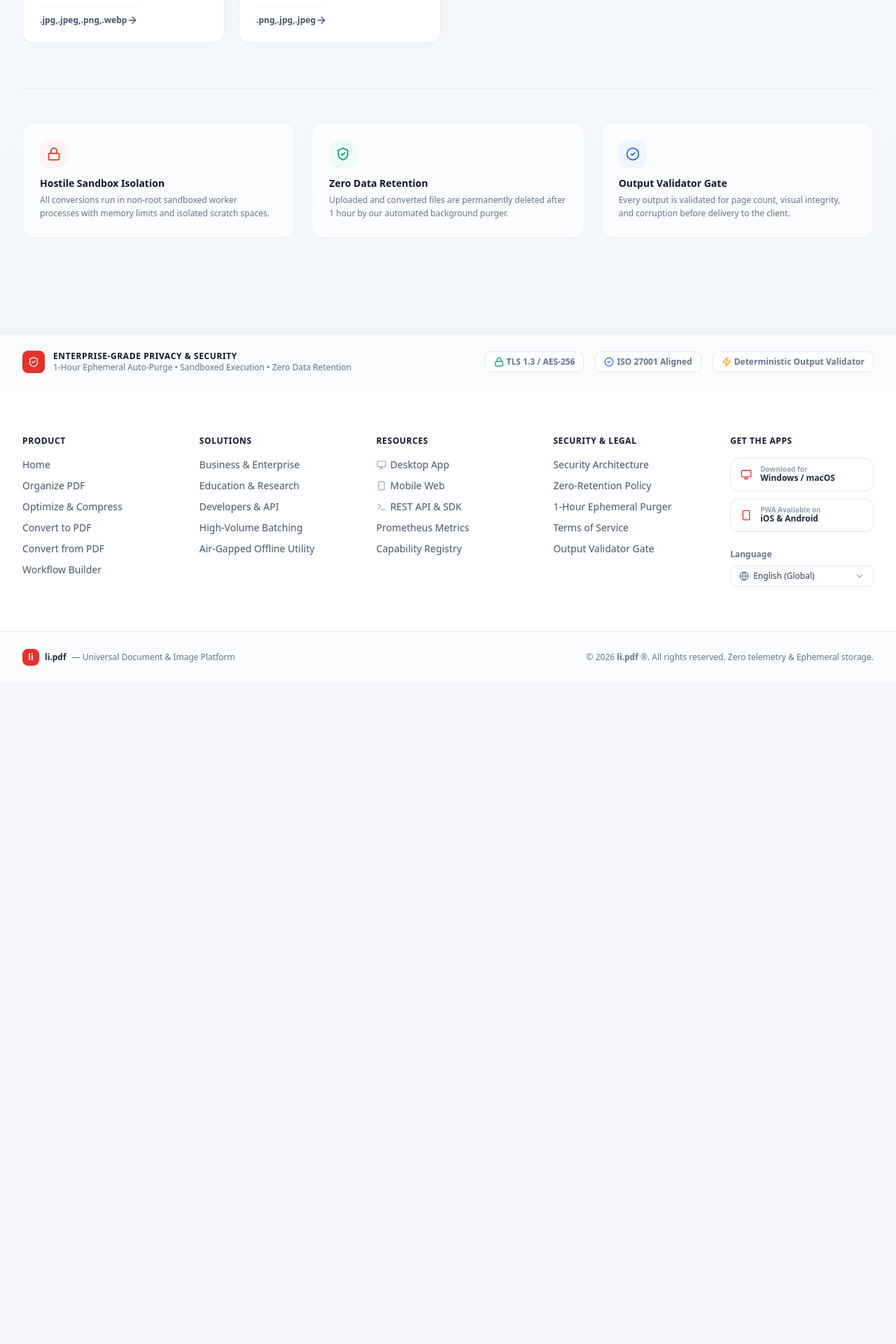
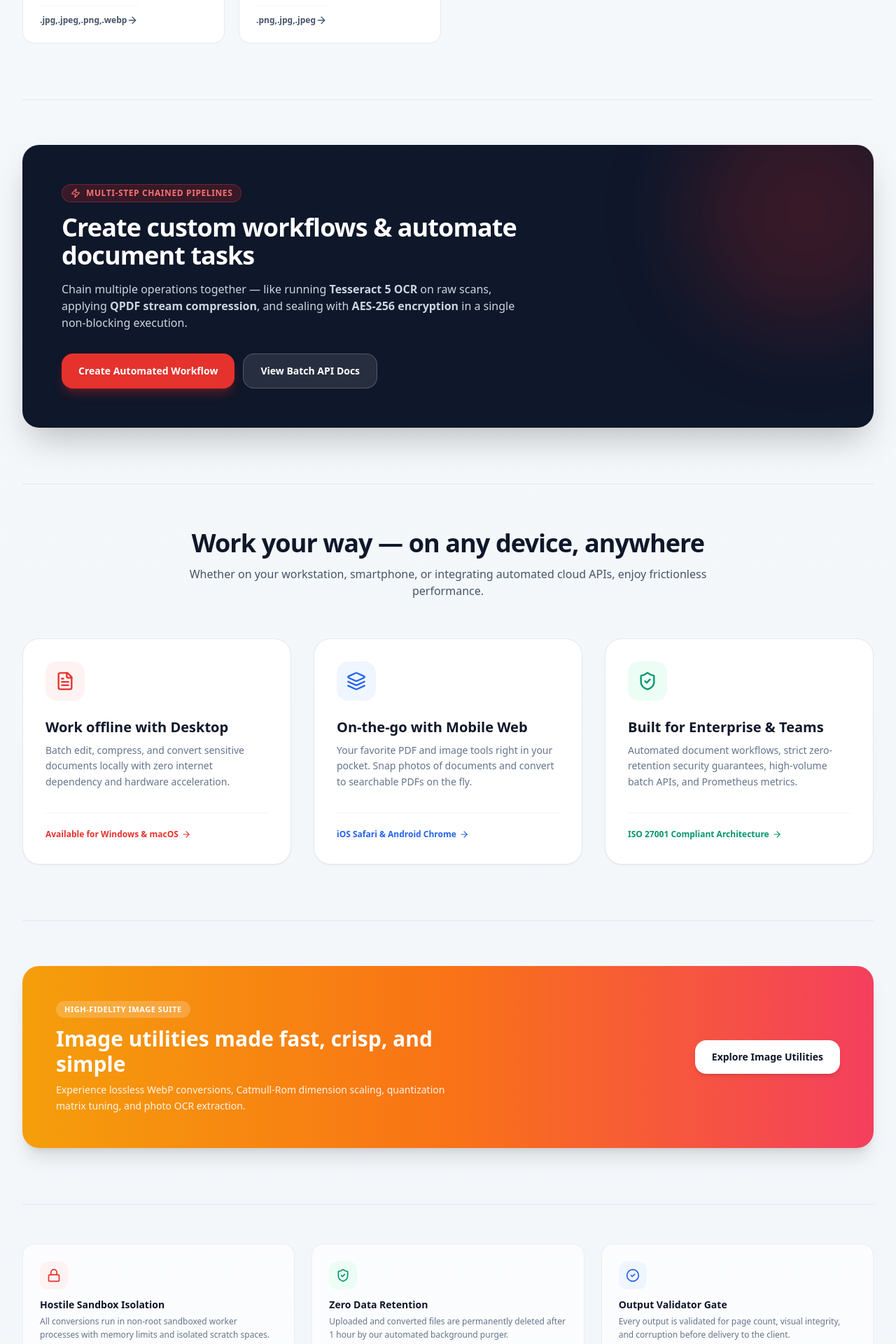
Before and after one commit to sauryah/li-pdf, a Next.js app in the folder web/: page / in a window 1280 px wide. Shown: the part 2280-4200 px from the top of the page at 70% size. Before the commit the page ends 3255 px from the top, so only its background shows below. Built offline with nearby package versions, Linux system fonts and the light colour scheme; no server answers.

Commit message:
feat(ui): add workflow automation banner, multi-platform ecosystem cards, and FAQ accordion

```diff
--- a/web/src/app/page.tsx
+++ b/web/src/app/page.tsx
@@ -591,8 +591,146 @@
         )}
       </div>
 
+      {/* Workflow Automation Section */}
+      <div id="workflow-automation" className="mt-20 pt-16 border-t border-slate-200">
+        <div className="rounded-3xl bg-gradient-to-br from-slate-900 via-slate-850 to-slate-900 text-white p-8 sm:p-14 shadow-2xl relative overflow-hidden">
+          <div className="absolute -right-16 -top-16 w-80 h-80 bg-red-600/20 rounded-full blur-3xl pointer-events-none" />
+          <div className="max-w-2xl relative z-10">
+            <div className="inline-flex items-center space-x-2 px-3 py-1 rounded-full bg-red-600/20 border border-red-500/30 text-red-400 text-xs font-bold uppercase tracking-wider mb-4">
+              <Zap className="w-3.5 h-3.5" />
+              <span>Multi-Step Chained Pipelines</span>
+            </div>
+            <h2 className="text-3xl sm:text-4xl font-black tracking-tight text-white mb-4">
+              Create custom workflows & automate document tasks
+            </h2>
+            <p className="text-slate-300 text-sm sm:text-base leading-relaxed mb-8">
+              Chain multiple operations together — like running <strong>Tesseract 5 OCR</strong> on raw scans, applying <strong>QPDF stream compression</strong>, and sealing with <strong>AES-256 encryption</strong> in a single non-blocking execution.
+            </p>
+            <div className="flex flex-wrap gap-3">
+              <button
+                onClick={() => handleToolCardClick(TOOLS_CATALOG[0])}
+                className="px-6 py-3.5 rounded-2xl bg-[#E5322D] hover:bg-[#D42227] text-white font-extrabold text-sm shadow-lg shadow-red-600/30 transition-all hover:scale-[1.02] active:scale-[0.98]"
+              >
+                Create Automated Workflow
+              </button>
+              <a
+                href="#developers"
+                className="px-6 py-3.5 rounded-2xl bg-white/10 hover:bg-white/15 border border-white/20 text-white font-bold text-sm transition-all"
+              >
+                View Batch API Docs
+              </a>
+            </div>
+          </div>
+        </div>
+      </div>
+
+      {/* Work Your Way: Multi-Platform Ecosystem Cards */}
+      <div id="solutions" className="mt-20 pt-16 border-t border-slate-200">
+        <div className="text-center max-w-3xl mx-auto mb-14">
+          <h2 className="text-3xl sm:text-4xl font-black text-slate-900 tracking-tight">
+            Work your way — on any device, anywhere
+          </h2>
+          <p className="mt-3 text-base text-slate-600">
+            Whether on your workstation, smartphone, or integrating automated cloud APIs, enjoy frictionless performance.
+          </p>
+        </div>
+
+        <div className="grid grid-cols-1 md:grid-cols-3 gap-8">
+          {/* Card 1: Desktop */}
+          <div id="desktop-app" className="p-8 rounded-3xl bg-white border border-slate-200/90 shadow-sm hover:shadow-xl hover:-translate-y-1 transition-all duration-200 flex flex-col justify-between">
+            <div>
+              <div className="w-14 h-14 rounded-2xl bg-red-50 text-[#E5322D] flex items-center justify-center mb-6">
+                <FileText className="w-7 h-7" />
+              </div>
+              <h3 className="text-xl font-extrabold text-slate-900 mb-2">
+                Work offline with Desktop
+              </h3>
+              <p className="text-sm text-slate-500 leading-relaxed">
+                Batch edit, compress, and convert sensitive documents locally with zero internet dependency and hardware acceleration.
+              </p>
+            </div>
+            <div className="mt-8 pt-4 border-t border-slate-100">
+              <span className="text-xs font-bold text-[#E5322D] inline-flex items-center space-x-1">
+                <span>Available for Windows & macOS</span>
+                <ArrowRight className="w-3.5 h-3.5" />
+              </span>
+            </div>
+          </div>
+
+          {/* Card 2: Mobile */}
+          <div id="mobile-web" className="p-8 rounded-3xl bg-white border border-slate-200/90 shadow-sm hover:shadow-xl hover:-translate-y-1 transition-all duration-200 flex flex-col justify-between">
+            <div>
+              <div className="w-14 h-14 rounded-2xl bg-blue-50 text-blue-600 flex items-center justify-center mb-6">
+                <Layers className="w-7 h-7" />
+              </div>
+              <h3 className="text-xl font-extrabold text-slate-900 mb-2">
+                On-the-go with Mobile Web
+              </h3>
+              <p className="text-sm text-slate-500 leading-relaxed">
+                Your favorite PDF and image tools right in your pocket. Snap photos of documents and convert to searchable PDFs on the fly.
+              </p>
+            </div>
+            <div className="mt-8 pt-4 border-t border-slate-100">
+              <span className="text-xs font-bold text-blue-600 inline-flex items-center space-x-1">
+                <span>iOS Safari & Android Chrome</span>
+                <ArrowRight className="w-3.5 h-3.5" />
+              </span>
+            </div>
+          </div>
+
+          {/* Card 3: Business */}
+          <div id="business" className="p-8 rounded-3xl bg-white border border-slate-200/90 shadow-sm hover:shadow-xl hover:-translate-y-1 transition-all duration-200 flex flex-col justify-between">
+            <div>
+              <div className="w-14 h-14 rounded-2xl bg-emerald-50 text-emerald-600 flex items-center justify-center mb-6">
+                <ShieldCheck className="w-7 h-7" />
+              </div>
+              <h3 className="text-xl font-extrabold text-slate-900 mb-2">
+                Built for Enterprise & Teams
+              </h3>
+              <p className="text-sm text-slate-500 leading-relaxed">
+                Automated document workflows, strict zero-retention security guarantees, high-volume batch APIs, and Prometheus metrics.
+              </p>
+            </div>
+            <div className="mt-8 pt-4 border-t border-slate-100">
+              <span className="text-xs font-bold text-emerald-600 inline-flex items-center space-x-1">
+                <span>ISO 27001 Compliant Architecture</span>
+                <ArrowRight className="w-3.5 h-3.5" />
+              </span>
+            </div>
+          </div>
+        </div>
+      </div>
+
+      {/* Dedicated Image Engine Showcase */}
+      <div id="image-studio" className="mt-20 pt-16 border-t border-slate-200">
+        <div className="p-8 sm:p-12 rounded-3xl bg-gradient-to-r from-amber-500 via-orange-500 to-rose-500 text-white shadow-xl flex flex-col lg:flex-row items-center justify-between gap-8">
+          <div className="max-w-xl">
+            <div className="inline-block bg-white/20 text-white text-[11px] font-extrabold uppercase px-3 py-1 rounded-full mb-3 tracking-wider">
+              High-Fidelity Image Suite
+            </div>
+            <h2 className="text-2xl sm:text-3xl font-black text-white mb-2">
+              Image utilities made fast, crisp, and simple
+            </h2>
+            <p className="text-white/90 text-sm leading-relaxed">
+              Experience lossless WebP conversions, Catmull-Rom dimension scaling, quantization matrix tuning, and photo OCR extraction.
+            </p>
+          </div>
+          <div className="flex flex-wrap gap-3">
+            <button
+              onClick={() => {
+                setActiveTab('image');
+                window.location.hash = '#image-tools';
+              }}
+              className="px-6 py-3.5 rounded-2xl bg-white text-slate-900 font-extrabold text-sm hover:bg-slate-100 shadow-md transition-all active:scale-[0.98]"
+            >
+              Explore Image Utilities
+            </button>
+          </div>
+        </div>
+      </div>
+
       {/* Trust & Guarantee Banner */}
-      <div className="grid grid-cols-1 md:grid-cols-3 gap-6 mt-16 pt-12 border-t border-slate-200/80">
+      <div className="grid grid-cols-1 md:grid-cols-3 gap-6 mt-20 pt-14 border-t border-slate-200">
         <div className="p-6 rounded-2xl bg-white/70 border border-slate-200/70 shadow-xs">
           <div className="w-10 h-10 rounded-xl bg-red-50 text-[#E5322D] flex items-center justify-center mb-3 font-semibold">
             <Lock className="w-5 h-5" />
@@ -623,6 +761,44 @@
           </p>
         </div>
       </div>
+
+      {/* Frequently Asked Questions Accordion */}
+      <div id="faq" className="mt-20 pt-16 border-t border-slate-200">
+        <div className="text-center max-w-2xl mx-auto mb-12">
+          <h2 className="text-3xl font-black text-slate-900 tracking-tight">
+            Frequently Asked Questions
+          </h2>
+          <p className="mt-2 text-sm text-slate-500">
+            Everything you need to know about security, performance, and privacy.
+          </p>
+        </div>
+
+        <div className="max-w-3xl mx-auto space-y-4">
+          {[
+            {
+              q: 'How does the 1-hour automated ephemeral purge work?',
+              a: 'Every file uploaded and generated by our workers is tagged with an ephemeral TTL timestamp. An internal background purger sweeps the storage every few minutes to permanently delete all files older than 1 hour.',
+            },
+            {
+              q: 'Are my confidential documents secure during processing?',
+              a: 'Yes. All conversions run inside non-root, network-isolated sandboxes with strictly capped memory and CPU cgroups. We do not store, view, or train on any user document data.',
+            },
+            {
+              q: 'What is the Output Validator Gate?',
+              a: 'Before any file download link is provided, an automated validator verifies the integrity of the generated output (verifying PDF cross-reference tables, magic bytes, page counts, and non-blank page rendering).',
+            },
+            {
+              q: 'Can I process multiple files simultaneously in batch mode?',
+              a: 'Yes! Our architecture supports atomic batch submissions via the /v1/jobs/batch endpoint, distributing jobs across specialized queues (PDF, Office, OCR, Image) in parallel.',
+            },
+          ].map((item, idx) => (
+            <div key={idx} className="p-6 rounded-2xl bg-white border border-slate-200/90 shadow-xs">
+              <h3 className="font-extrabold text-slate-900 text-base mb-2">{item.q}</h3>
+              <p className="text-xs sm:text-sm text-slate-500 leading-relaxed">{item.a}</p>
+            </div>
+          ))}
+        </div>
+      </div>
     </div>
   );
 }
```
